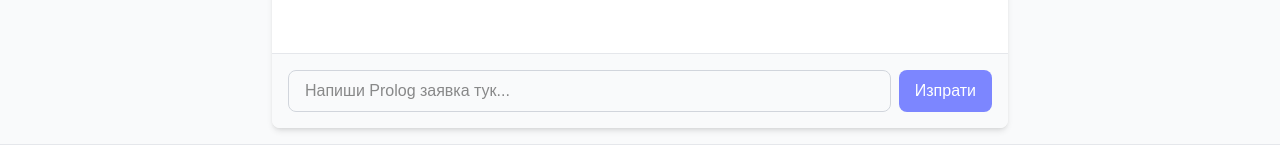
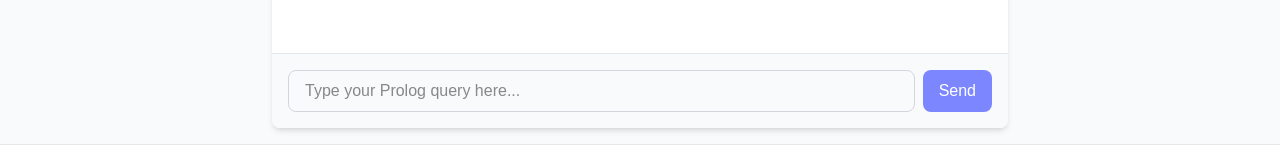
Before and after one commit to MagdalenaMaglizhanova/prolog-chat-app, a Next.js app: page /chat in a window 1280 px wide. Shown: the part 603-765 px from the top of the page. Built offline with nearby package versions, Linux system fonts and the light colour scheme.

Commit message:
Update page.tsx

```diff
--- a/src/app/chat/page.tsx
+++ b/src/app/chat/page.tsx
@@ -19,7 +19,6 @@ export default function ChatPage() {
   async function sendQuery() {
     if (!query.trim() || isLoading) return;
 
-    // Add user message to chat
     setMessages((prev) => [...prev, { user: true, text: query }]);
     setQuery("");
     setIsLoading(true);
@@ -33,16 +32,15 @@ export default function ChatPage() {
 
       const data = await res.json();
 
-      // Add Prolog response to chat
       if (data.result) {
         setMessages((prev) => [...prev, { user: false, text: data.result }]);
       } else if (data.error) {
-        setMessages((prev) => [...prev, { user: false, text: "Грешка: " + data.error }]);
+        setMessages((prev) => [...prev, { user: false, text: "Error: " + data.error }]);
       }
     } catch (error) {
       setMessages((prev) => [
         ...prev,
-        { user: false, text: "Мрежова грешка или сървърът не отговаря" },
+        { user: false, text: "Network error or server is unavailable." },
       ]);
     } finally {
       setIsLoading(false);
@@ -95,8 +93,14 @@ export default function ChatPage() {
                 <div className="bg-gray-200 text-gray-800 rounded-lg rounded-bl-none px-4 py-2">
                   <div className="flex items-center space-x-2">
                     <div className="w-2 h-2 bg-gray-500 rounded-full animate-bounce"></div>
-                    <div className="w-2 h-2 bg-gray-500 rounded-full animate-bounce" style={{ animationDelay: "0.2s" }}></div>
-                    <div className="w-2 h-2 bg-gray-500 rounded-full animate-bounce" style={{ animationDelay: "0.4s" }}></div>
+                    <div
+                      className="w-2 h-2 bg-gray-500 rounded-full animate-bounce"
+                      style={{ animationDelay: "0.2s" }}
+                    ></div>
+                    <div
+                      className="w-2 h-2 bg-gray-500 rounded-full animate-bounce"
+                      style={{ animationDelay: "0.4s" }}
+                    ></div>
                   </div>
                 </div>
               </div>
@@ -111,7 +115,7 @@ export default function ChatPage() {
                 value={query}
                 onChange={(e) => setQuery(e.target.value)}
                 onKeyDown={(e) => e.key === "Enter" && sendQuery()}
-                placeholder="Напиши Prolog заявка тук..."
+                placeholder="Type your Prolog query here..."
                 className="flex-grow px-4 py-2 rounded-lg border border-gray-300 focus:outline-none focus:ring-2 focus:ring-indigo-500 focus:border-transparent"
                 disabled={isLoading}
               />
@@ -124,7 +128,7 @@ export default function ChatPage() {
                     : "bg-indigo-600 hover:bg-indigo-700"
                 } transition-colors`}
               >
-                {isLoading ? "Изпращане..." : "Изпрати"}
+                {isLoading ? "Sending..." : "Send"}
               </button>
             </div>
           </div>
```
